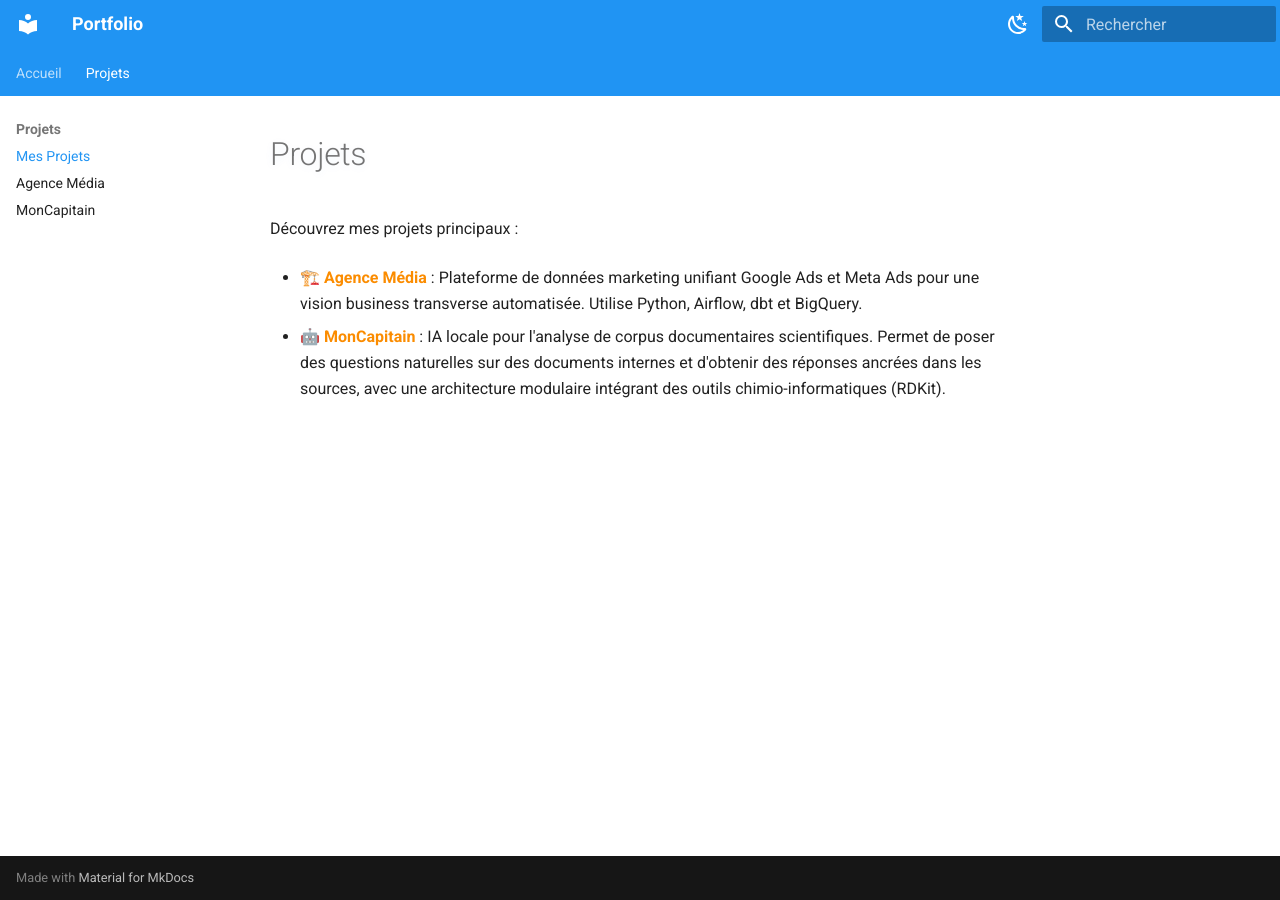
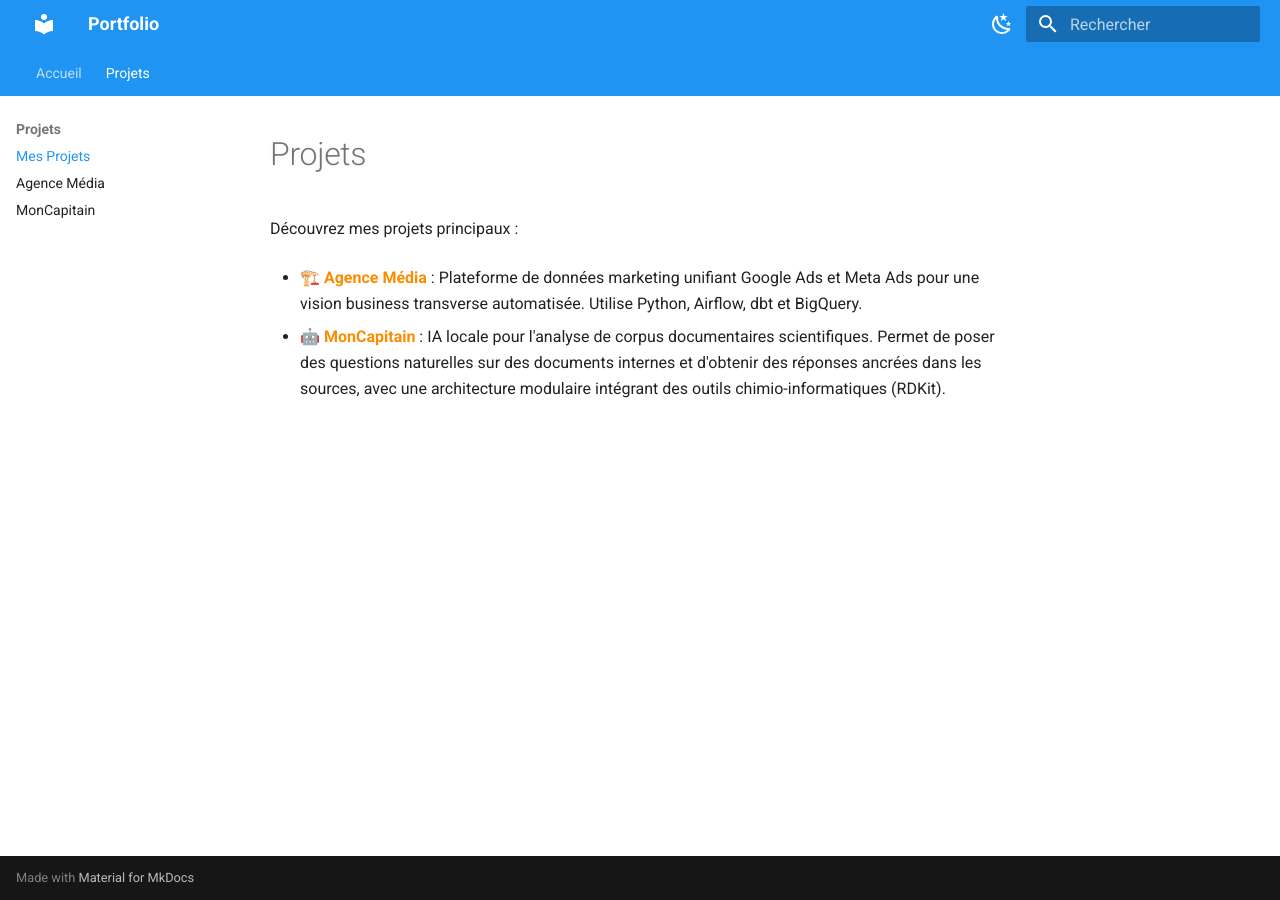
Before and after one commit to y-ikli/portfolio, an MkDocs documentation site: the page built from docs/projets/index.md, in a window 1280 px wide. Built offline with MkDocs 1.6.1 and Material for MkDocs 9.7.7, drawn with Linux system fonts in a browser that asks for light colours.

Commit message:
update home page

```diff
--- a/docs/custom.css
+++ b/docs/custom.css
@@ -59,6 +59,15 @@ h1, h2, h3 {
   max-width: 100% !important;
 }
 
+/* Header et onglets de navigation pleine largeur */
+.md-header__inner,
+.md-tabs__list {
+  max-width: 100% !important;
+  width: 100% !important;
+  padding-left: 1rem !important;
+  padding-right: 1rem !important;
+}
+
 /* Barres latérales */
 .md-sidebar,
 .md-sidebar--secondary {
--- a/mkdocs.yml
+++ b/mkdocs.yml
@@ -1,7 +1,7 @@
 
 #repo_url: https://github.com/y-ikli/portfolio
 #repo_name: y-ikli/portfolio
-#site_url: https://y-ikli.github.io/portfolio/
+site_url: https://y-ikli.github.io/portfolio/
 
 site_name: "Portfolio"
 nav:
```
